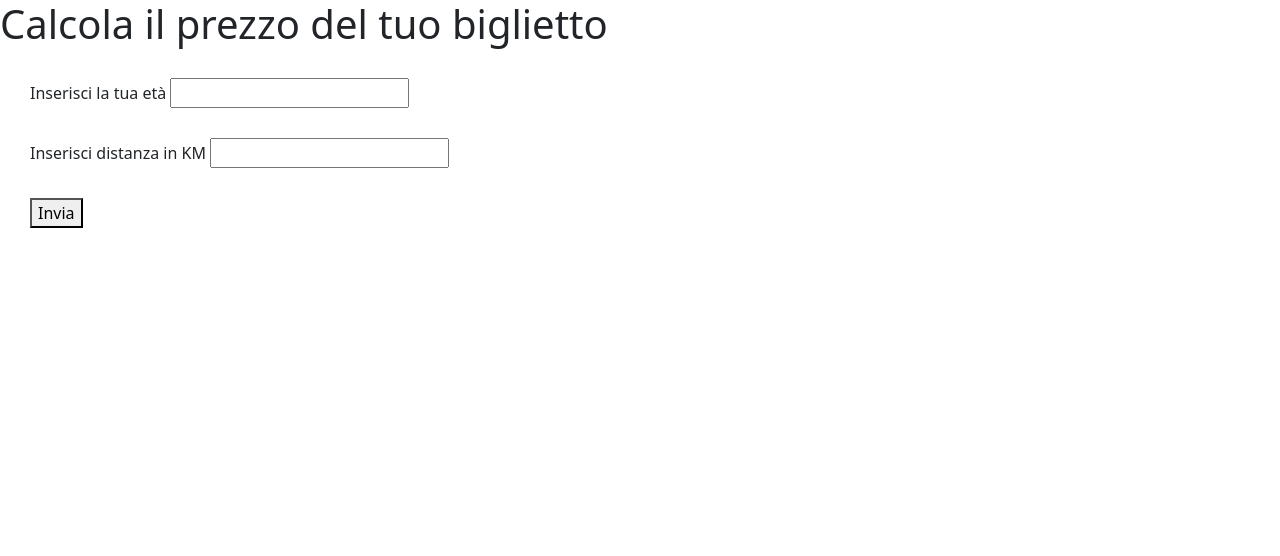
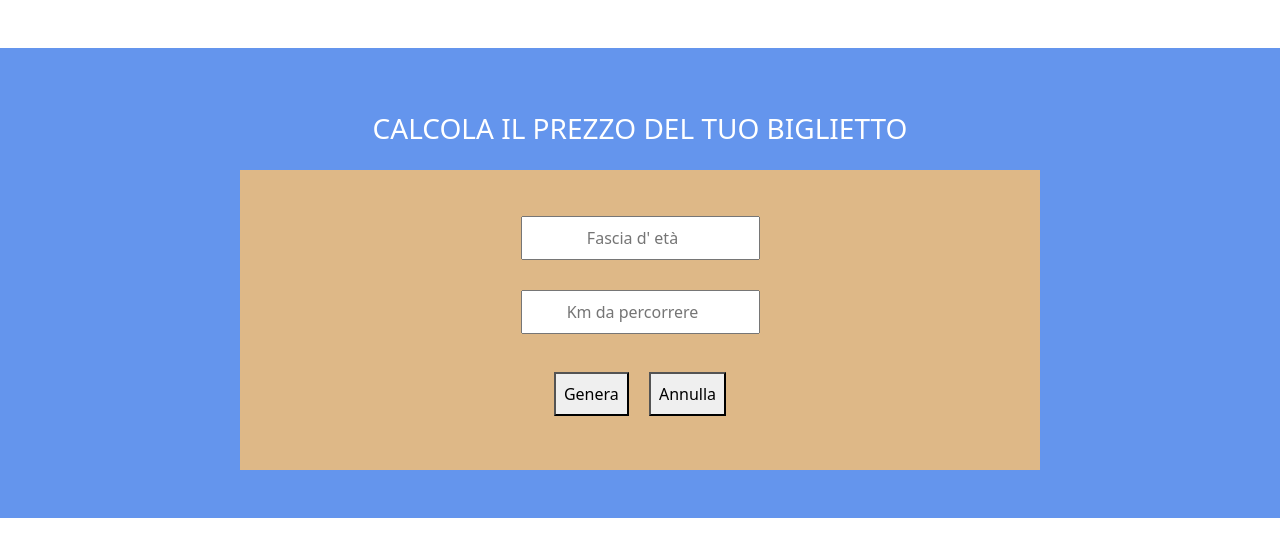
Before and after one commit to lucacappello79/js-biglietto-treno-form, a plain HTML site: page index.html in a window 1280 px wide. Drawn offline with nearby package versions, Linux system fonts and the light colour scheme.

Commit message:
added reset button, minor styling

```diff
--- a/css/style.css
+++ b/css/style.css
@@ -0,0 +1,9 @@
+.wrapper{
+    background-color:cornflowerblue
+}
+
+.user-info{
+    background-color:burlywood;
+    max-width: 800px;
+    width: 100%;
+}
--- a/index.html
+++ b/index.html
@@ -14,28 +14,37 @@
 </head>
 
 <body>
+    <div class="wrapper container-fluid text-center my-5 py-5">
 
-    <h1>Calcola il prezzo del tuo biglietto</h1>
+        <h1 class="text-white fs-3 text-uppercase py-3">Calcola il prezzo del tuo biglietto</h1>
+
+        <div class="user-info mx-auto p-3">
 
             <div style="margin: 30px;">
 
-        <label for="userAge">Inserisci la tua età</label>
-        <input type="number" id="userAge">
+                <!-- <label for="userAge" class="mx-4">Fascia d'età</label> -->
+                <input type="number" id="userAge" placeholder="Fascia d' età" class="py-2 text-center">
 
             </div>
 
             <div style="margin: 30px;">
 
-        <label for="distanceKm">Inserisci distanza in KM</label>
-        <input type="number" id="distanceKm">
+                <!-- <label for="distanceKm" class="mx-1">Km da percorrere</label> -->
+                <input type="number" id="distanceKm" placeholder="Km da percorrere" class="py-2 text-center">
 
             </div>
 
             <div style="margin: 30px;">
 
-        <button id="recap">Invia</button>
+                <button id="recap" class="p-2 m-2">Genera</button>
+                <button id="clear" class="p-2 m-2">Annulla</button>
 
             </div>
+
+        </div>
+
+    </div>
+
 
 
 
--- a/js/script.js
+++ b/js/script.js
@@ -1,7 +1,9 @@
 let inputKm = document.getElementById("distanceKm");
-let inputAge = document.getElementById("userAge")
+let inputAge = document.getElementById("userAge");
 
-let recapButton = document.getElementById("recap")
+let recapButton = document.getElementById("recap");
+let clearButton = document.getElementById("clear");
+let pricePerKm = 0.21;
 
 recapButton.addEventListener("click", function() {
 
@@ -9,6 +11,7 @@ recapButton.addEventListener("click", function() {
     let totalPrice = (distanceKm * (0.21));
     let minorDiscount = (totalPrice / 100 * 20);
     let seniorDiscount = (totalPrice / 100 * 40);
+
 
     if (inputAge.value < 18) {
 
@@ -23,4 +26,16 @@ recapButton.addEventListener("click", function() {
         console.log(totalPrice.toFixed(2))
     }
 
+    console.log("distanza totale: " + distanceKm);
+    console.log("prezzo intero: " + totalPrice);
+    console.log("sconto minorenni: " + minorDiscount);
+    console.log("sconto senior: " + seniorDiscount);
+
 })
+
+clearButton.addEventListener("click", function(){
+
+    inputKm.value = "";
+    inputAge.value = "";
+
+})
```
Lines whose indentation alone changed are shown as unchanged.
